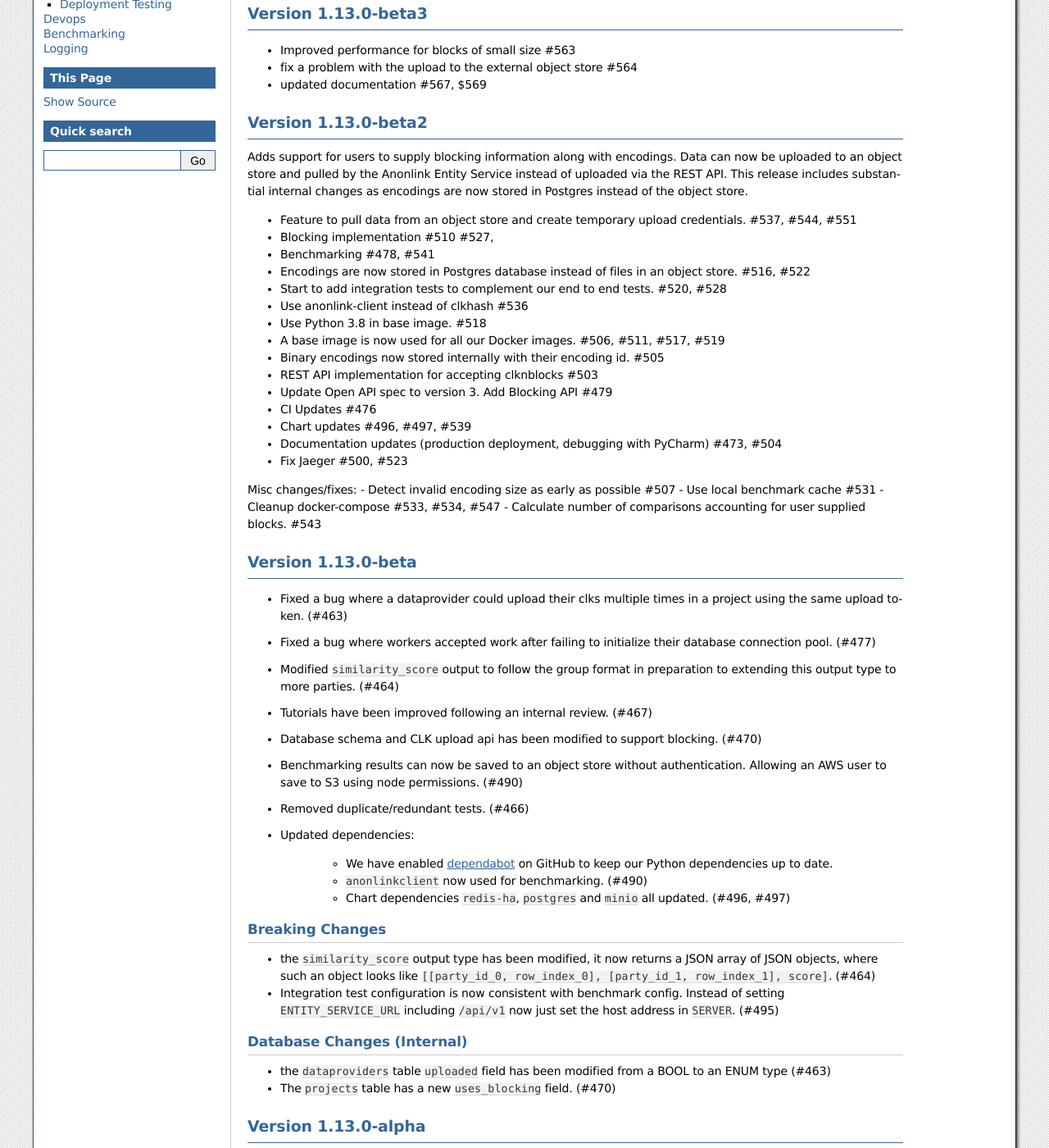
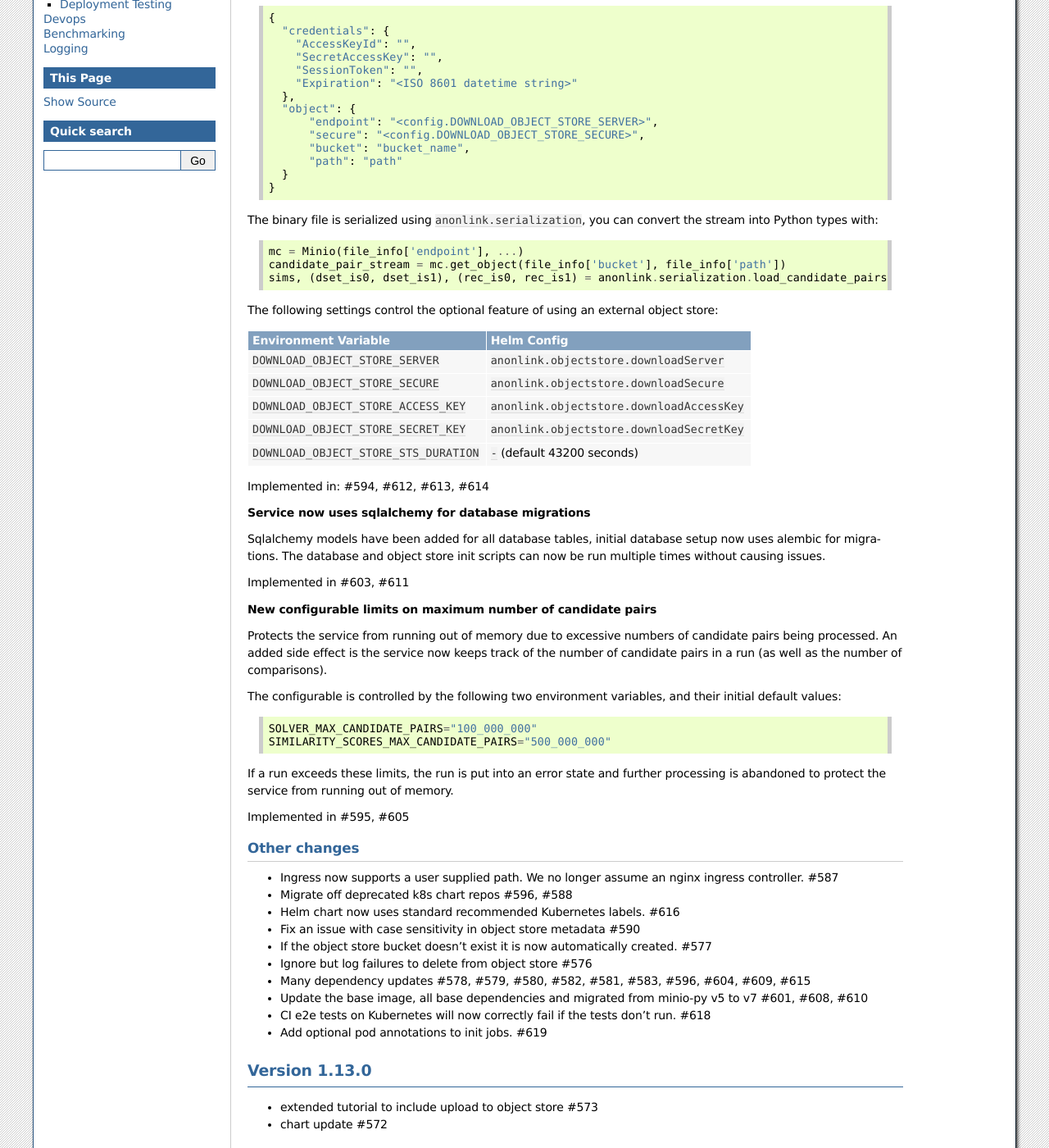
Before and after one commit to data61/anonlink-entity-service, a Sphinx documentation site: the page built from docs/changelog.rst, in a window 1280 px wide and 1400 px high, scrolled down 343 px. Shown: the whole window at 82% size. Built offline with Sphinx 7.4.7, drawn with Linux system fonts in a browser that asks for light colours; formulas are drawn with MathJax 3; pages that are not in the unit, such as notebooks, are missing from menus; some of the changed text lies outside the part shown.

Commit message:
Adds changelog/release notes for v1.14.0 (#620)
* Proposed changelog for v1.14.0
* Update azure-pipelines.yml to fix a name change in a previous PR...

Co-authored-by: wilko77 <wilko77@users.noreply.github.com>

```diff
--- a/azure-pipelines.yml
+++ b/azure-pipelines.yml
@@ -238,7 +238,7 @@ stages:
       - template: .azurePipeline/templateSetVariableReleaseName.yml
       - script: |
           echo "##vso[task.setvariable variable=PVC]$(DEPLOYMENT)-test-results"
-          echo "##vso[task.setvariable variable=SERVICE]$(DEPLOYMENT)-entity-service-server"
+          echo "##vso[task.setvariable variable=SERVICE]$(DEPLOYMENT)-entity-service-api"
           echo $(backendImageName):$(DOCKER_TAG) | xargs -I@ echo "##vso[task.setvariable variable=IMAGE_NAME_WITH_TAG]@"
           echo $(testE2EImageName):$(DOCKER_TAG) | xargs -I@ echo "##vso[task.setvariable variable=TEST_E2E_IMAGE_NAME_WITH_TAG]@"
           echo $(DEPLOYMENT)-tmppod | xargs -I@ echo "##vso[task.setvariable variable=POD_NAME]@"
--- a/docs/changelog.rst
+++ b/docs/changelog.rst
@@ -7,9 +7,97 @@ Changelog
 Next Version
 ------------
 
-- Candidate pair's similarity scores can be exposed directly from the object store
-  using temporary download credentials.
-- Updates Alpine, Redis and MinIO dependencies.
+
+Version 1.14.0
+---------------
+
+
+Highlights
+~~~~~~~~~~
+
+**API now supports directly downloading similarity scores from the internal object store**
+
+If the request includes the header `RETURN-OBJECT-STORE-ADDRESS`, the response will be a small json payload with
+temporary download credentials to pull the _binary_ similarity scores directly from the object store. The json object
+has `credentials` and `object` keys::
+
+    {
+      "credentials": {
+        "AccessKeyId": "",
+        "SecretAccessKey": "",
+        "SessionToken": "",
+        "Expiration": "<ISO 8601 datetime string>"
+      },
+      "object": {
+          "endpoint": "<config.DOWNLOAD_OBJECT_STORE_SERVER>",
+          "secure": "<config.DOWNLOAD_OBJECT_STORE_SECURE>",
+          "bucket": "bucket_name",
+          "path": "path"
+      }
+    }
+
+
+
+The binary file is serialized using ``anonlink.serialization``, you can convert the stream into Python types with::
+
+        mc = Minio(file_info['endpoint'], ...)
+        candidate_pair_stream = mc.get_object(file_info['bucket'], file_info['path'])
+        sims, (dset_is0, dset_is1), (rec_is0, rec_is1) = anonlink.serialization.load_candidate_pairs(candidate_pair_stream)
+
+
+The following settings control the optional feature of using an external object store:
+
+=======================================  ==========================================
+     Environment Variable                 Helm Config
+=======================================  ==========================================
+``DOWNLOAD_OBJECT_STORE_SERVER``         ``anonlink.objectstore.downloadServer``
+``DOWNLOAD_OBJECT_STORE_SECURE``         ``anonlink.objectstore.downloadSecure``
+``DOWNLOAD_OBJECT_STORE_ACCESS_KEY``     ``anonlink.objectstore.downloadAccessKey``
+``DOWNLOAD_OBJECT_STORE_SECRET_KEY``     ``anonlink.objectstore.downloadSecretKey``
+``DOWNLOAD_OBJECT_STORE_STS_DURATION``   ``-`` (default 43200 seconds)
+=======================================  ==========================================
+
+Implemented in: #594, #612, #613, #614
+
+**Service now uses sqlalchemy for database migrations**
+
+Sqlalchemy models have been added for all database tables, initial database setup
+now uses alembic for migrations. The database and object store init scripts can now
+be run multiple times without causing issues.
+
+Implemented in #603, #611
+
+**New configurable limits on maximum number of candidate pairs**
+
+Protects the service from running out of memory due to excessive numbers of
+candidate pairs being processed. An added side effect is the service now keeps
+track of the number of candidate pairs in a run (as well as the number of comparisons).
+
+The configurable is controlled by the following two environment variables, and their initial
+default values::
+
+    SOLVER_MAX_CANDIDATE_PAIRS="100_000_000"
+    SIMILARITY_SCORES_MAX_CANDIDATE_PAIRS="500_000_000"
+
+
+If a run exceeds these limits, the run is put into an error state and further processing is
+abandoned to protect the service from running out of memory.
+
+Implemented in #595, #605
+
+Other changes
+~~~~~~~~~~~~~
+
+- Ingress now supports a user supplied path. We no longer assume an nginx ingress controller. #587
+- Migrate off deprecated k8s chart repos #596, #588
+- Helm chart now uses standard recommended Kubernetes labels. #616
+- Fix an issue with case sensitivity in object store metadata #590
+- If the object store bucket doesn't exist it is now automatically created. #577
+- Ignore but log failures to delete from object store #576
+- Many dependency updates #578, #579, #580, #582, #581, #583, #596, #604, #609, #615
+- Update the base image, all base dependencies and migrated from minio-py v5 to v7 #601, #608, #610
+- CI e2e tests on Kubernetes will now correctly fail if the tests don't run. #618
+- Add optional pod annotations to init jobs. #619
 
 Version 1.13.0
 --------------
```
